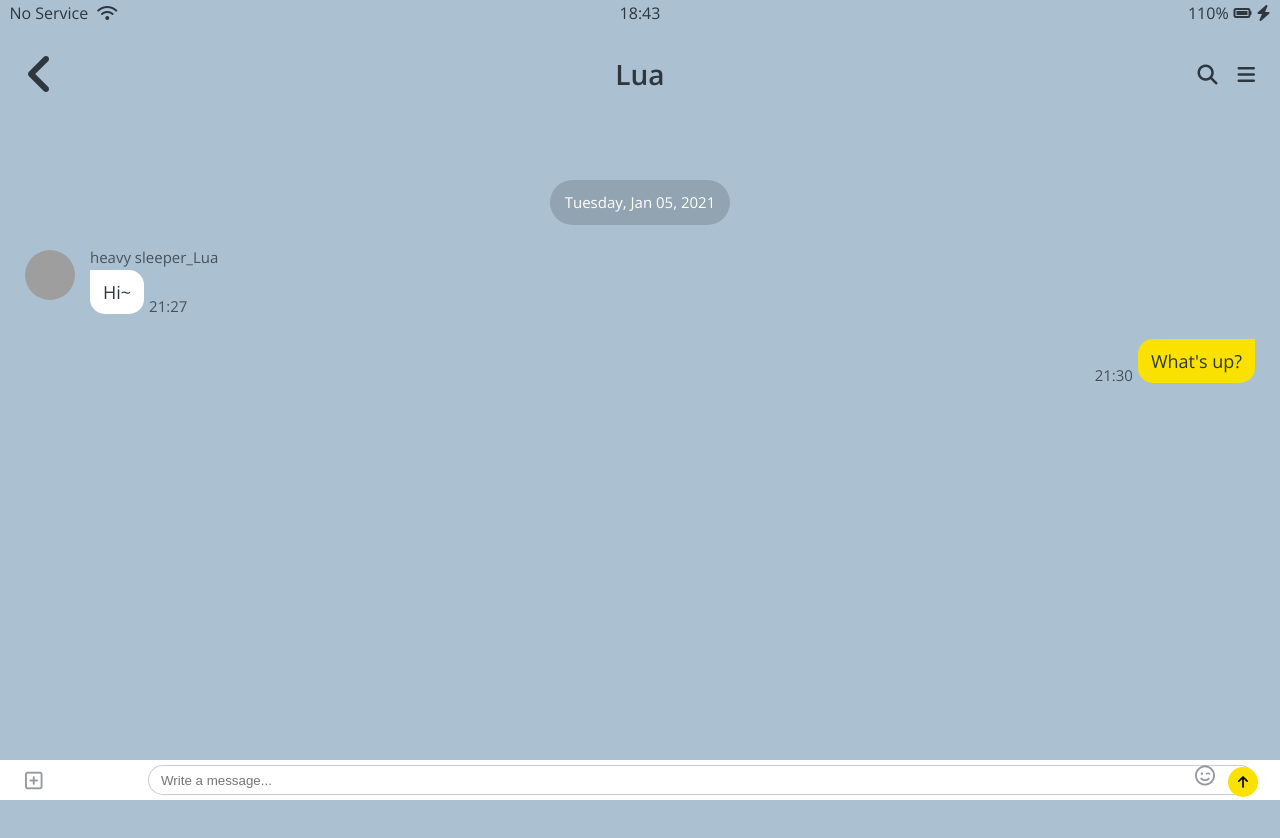
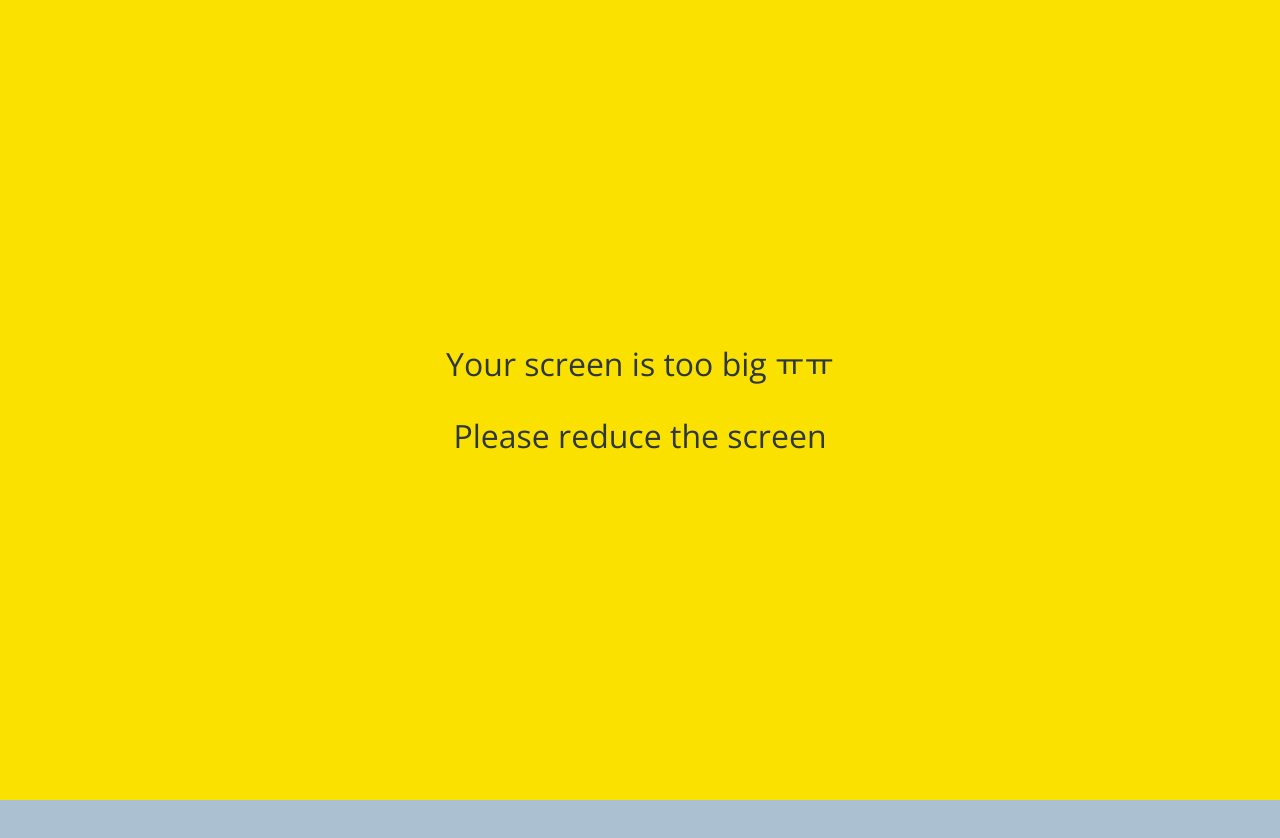
Before and after one commit to ChoiGG83/kokoa-clone-2020, a plain HTML site: page chat.html in a window 1280 px wide. Shown: the top 838 px of the page. Drawn offline with nearby package versions, Linux system fonts and the light colour scheme; grey boxes are pictures that could not be loaded.

Commit message:
#6.40 kokoa FIN

```diff
--- /dev/null
+++ b/CSS/components/no-mobile.css
@@ -0,0 +1,22 @@
+#no-mobile {
+  position: absolute;
+  z-index: 99;
+  height: 100vh;
+  width: 100vw;
+  background-color: var(--yellow);
+  display: flex;
+  flex-direction: column;
+  justify-content: center;
+  align-items: center;
+  font-size: 32px;
+  top: 0;
+}
+#no-mobile span {
+  margin: 20px;
+}
+
+@media screen and (max-width: 645px) {
+  #no-mobile {
+    display: none;
+  }
+}
--- a/CSS/screens/chat.css
+++ b/CSS/screens/chat.css
@@ -26,7 +26,6 @@
     opacity: 1;
   }
 }
-
 .main-chat {
   margin-top: 180px;
   display: flex;
@@ -65,6 +64,30 @@
   border-top-left-radius: 0px;
   margin-right: 5px;
 }
+@keyframes fadein-infoleft {
+  form {
+    transform: none;
+  }
+  to {
+    transform: translateX(0px);
+  }
+}
+.main-chat .message__info {
+  transform: translateX(-200px);
+  animation: fadein-infoleft 1s ease-in-out forwards;
+}
+@keyframes fadein-inforight {
+  form {
+    transform: none;
+  }
+  to {
+    transform: translateX(0px);
+  }
+}
+.message-row--own .message__info {
+  transform: translateX(200px);
+  animation: fadein-infoleft 1s ease-in-out forwards;
+}
 .message__info {
   display: flex;
   align-items: flex-end;
@@ -98,7 +121,7 @@
   padding: 5px 25px;
   box-sizing: border-box;
   align-items: center;
-  transition: all 0.4s ease-in-out;
+  transition: transform 0.4s ease-in-out;
 }
 .reply .reply__column:first-child {
   width: 10%;
@@ -121,13 +144,12 @@
 .reply__column:last-child > i,
 .reply__column:last-child button {
   position: absolute;
-  right: 0;
-  top: 2px;
-  right: -3px;
+  right: 0px;
+  top: 0px;
 }
 .reply__column:last-child > i {
   right: 40px;
-  top: 10px;
+  top: 9px;
 }
 .reply__column input::placeholder {
   padding-left: 10px;
--- a/CSS/style.css
+++ b/CSS/style.css
@@ -11,6 +11,7 @@
 @import "components/badge.css";
 @import "components/icon-row.css";
 @import "components/alt-screen-header.css";
+@import "components/no-mobile.css";
 
 /* screens */
 @import "screens/login.css";
--- a/chat.html
+++ b/chat.html
@@ -70,6 +70,11 @@
       </div>
     </form>
 
+    <div id="no-mobile">
+      <span>Your screen is too big ㅠㅠ</span>
+      <span>Please reduce the screen</span>
+    </div>
+
     <script
       src="https://kit.fontawesome.com/6478f529f2.js"
       crossorigin="anonymous"
```
Also changed, not shown: chats.html (+5 -0 lines), find.html (+5 -0 lines), friend.html (+7 -0 lines), index.html (+6 -0 lines), more.html (+5 -0 lines), settings.html (+5 -0 lines).
